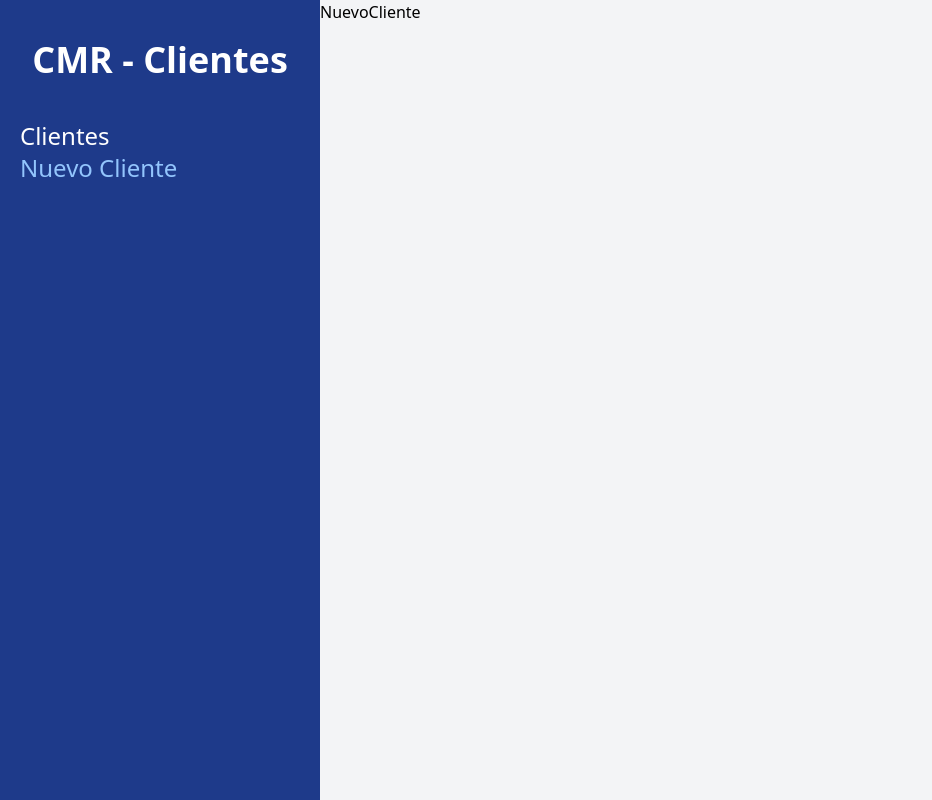
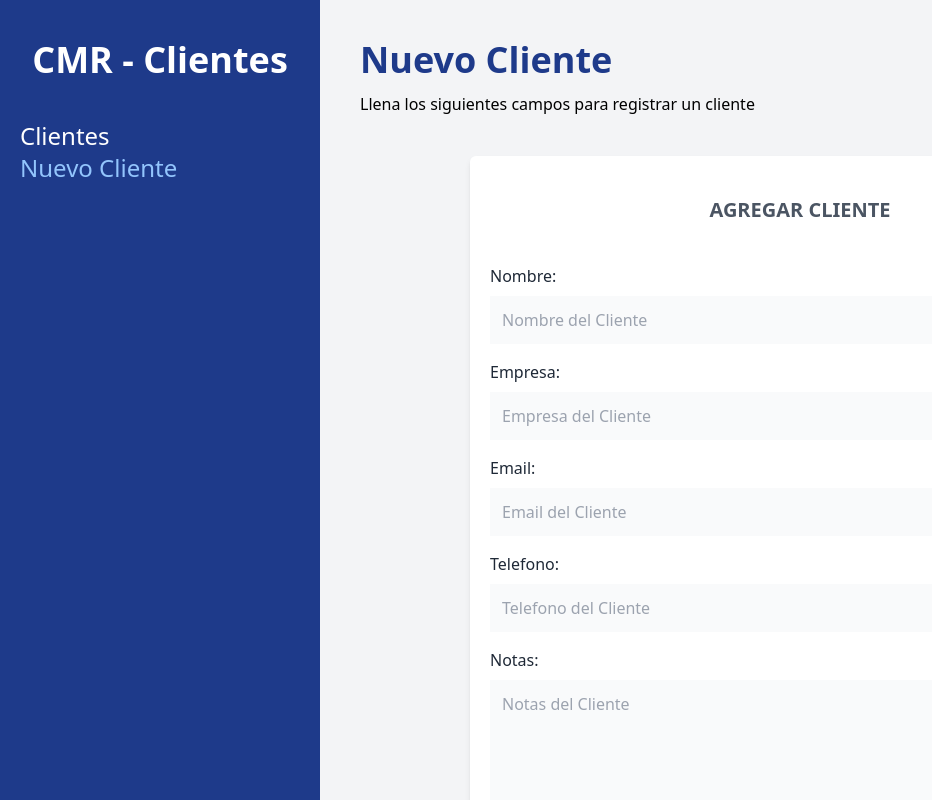
Before and after one commit to Saile16/API_crm, a React (Vite) app: page /clientes/nuevo in a window 1280 px wide. Shown: the whole page, without its empty margins (0-932 px from the left). Built offline with nearby package versions, Linux system fonts and the light colour scheme.

Commit message:
Agregamos formik , agregamos estilos y campos en formik

```diff
--- a/package.json
+++ b/package.json
@@ -8,9 +8,11 @@
     "preview": "vite preview"
   },
   "dependencies": {
+    "formik": "^2.2.9",
     "react": "^18.0.0",
     "react-dom": "^18.0.0",
-    "react-router-dom": "^6.3.0"
+    "react-router-dom": "^6.3.0",
+    "yup": "^0.32.11"
   },
   "devDependencies": {
     "@types/react": "^18.0.0",
--- /dev/null
+++ b/src/components/Formulario.jsx
@@ -0,0 +1,78 @@
+import React from "react";
+import { Formik, Form, Field } from "formik";
+const Formulario = () => {
+  return (
+    <div className="bg-white mt-10 px-5 py-10 rounded-md shadow-md md:w-3/4 mx-auto">
+      <h1 className="text-gray-600 font-bold text-xl uppercase text-center">
+        Agregar cliente
+      </h1>
+      <Formik>
+        <Form className="mt-10">
+          <div className="mb-4">
+            <label className="text-gray-800" htmlFor="nombre">
+              Nombre:
+            </label>
+            <Field
+              id="nombre"
+              type="text"
+              className="mt-2 block w-full p-3 bg-gray-50"
+              placeholder="Nombre del Cliente"
+            />
+          </div>
+          <div className="mb-4">
+            <label className="text-gray-800" htmlFor="empresa">
+              Empresa:
+            </label>
+            <Field
+              id="empresa"
+              type="text"
+              className="mt-2 block w-full p-3 bg-gray-50"
+              placeholder="Empresa del Cliente"
+            />
+          </div>
+          <div className="mb-4">
+            <label className="text-gray-800" htmlFor="email">
+              Email:
+            </label>
+            <Field
+              id="email"
+              type="email"
+              className="mt-2 block w-full p-3 bg-gray-50"
+              placeholder="Email del Cliente"
+            />
+          </div>
+          <div className="mb-4">
+            <label className="text-gray-800" htmlFor="telefono">
+              Telefono:
+            </label>
+            <Field
+              id="telefono"
+              type="tel"
+              className="mt-2 block w-full p-3 bg-gray-50"
+              placeholder="Telefono del Cliente"
+            />
+          </div>
+          <div className="mb-4">
+            <label className="text-gray-800" htmlFor="notas">
+              Notas:
+            </label>
+            <Field
+              as="textarea"
+              id="notas"
+              type="text"
+              className="mt-2 block w-full p-3 bg-gray-50 h-40"
+              placeholder="Notas del Cliente"
+            />
+          </div>
+          <input
+            type="submit"
+            value="Agregar Cliente"
+            className="mt-5 w-full bg-blue-800 p-3 text-white uppercase font-bold text-lg"
+          />
+        </Form>
+      </Formik>
+    </div>
+  );
+};
+
+export default Formulario;
--- a/src/layout/Layout.jsx
+++ b/src/layout/Layout.jsx
@@ -33,7 +33,7 @@
         </nav>
       </div>
       {/* revisar esto repasar eloutlet vendria a ser en este caso Inicio mirar rutas*/}
-      <div className="md:w-3/4">
+      <div className="md:w-3/4 p-10 md:h-screen overflow-scroll">
         <Outlet />
       </div>
     </div>
--- a/src/paginas/NuevoCliente.jsx
+++ b/src/paginas/NuevoCliente.jsx
@@ -1,7 +1,15 @@
 import React from "react";
-
+import Formulario from "../components/Formulario";
 const NuevoCliente = () => {
-  return <div>NuevoCliente</div>;
+  return (
+    <>
+      <h1 className="font-black text-4xl text-blue-900">Nuevo Cliente</h1>
+      <p className="mt-3">
+        Llena los siguientes campos para registrar un cliente
+      </p>
+      <Formulario />
+    </>
+  );
 };
 
 export default NuevoCliente;
```
Also changed, not shown: 1 other file (tests, documents, lock files or other folders).
